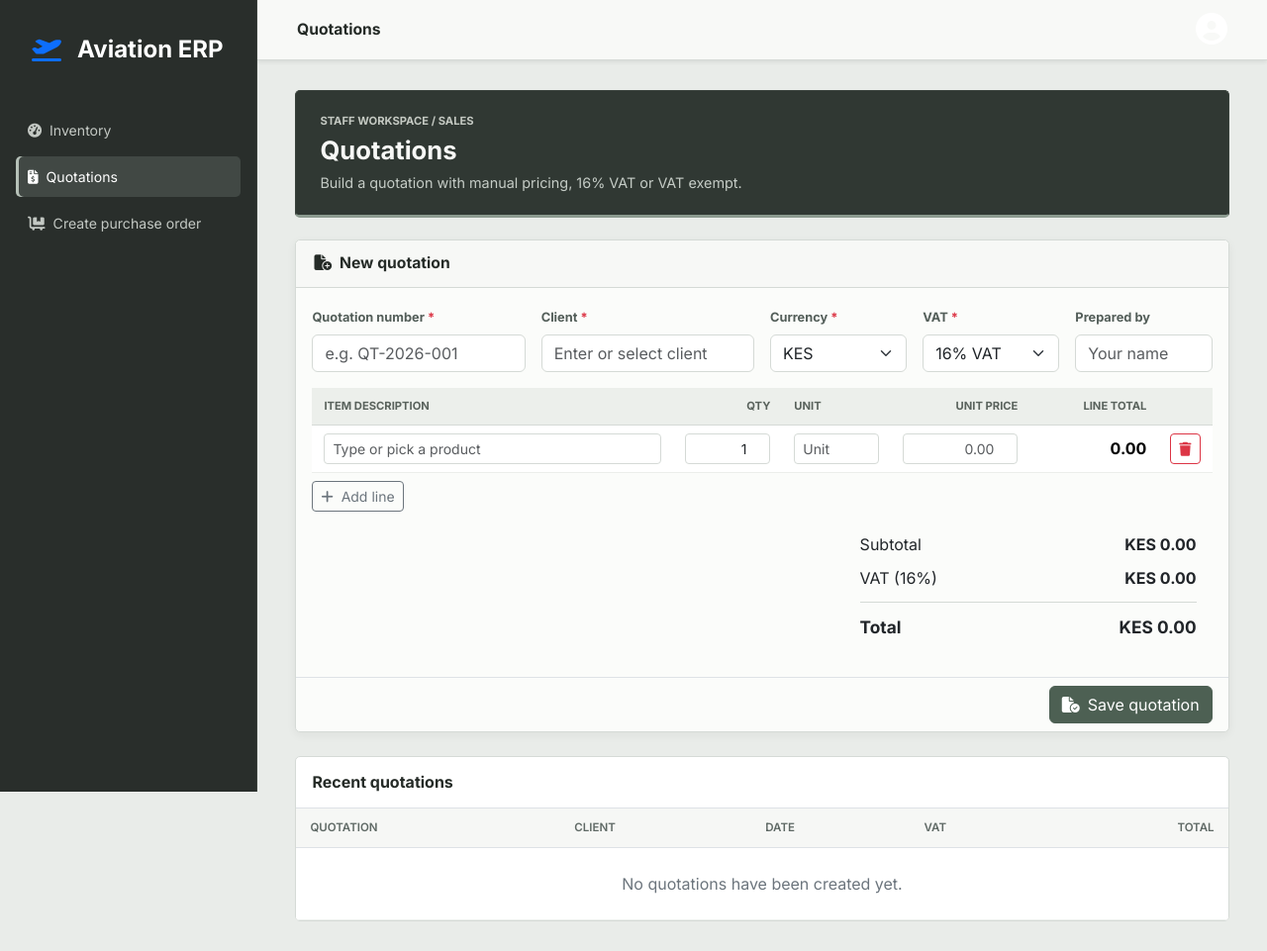
After one commit to whitetap/whitetap-inventory-erp, a Flask app: template templates/staff_quotations.html in a window 1280 px wide. The commit adds this page. Shown: the whole page at 99% size. Run offline with Flask 3, Linux system fonts and the light colour scheme; the template is opened without the code that fills it, so the values that code supplies are empty.

Commit message:
Quotation and mirroring of admin site

```diff
--- /dev/null
+++ b/templates/staff_quotations.html
@@ -0,0 +1,228 @@
+{% extends "base.html" %}
+{% block title %}Quotations - Aviation ERP{% endblock %}
+{% block page_title %}Quotations{% endblock %}
+{% block body_class %}staff-dashboard{% endblock %}
+
+{% block extra_styles %}
+<style>
+:root { --staff-ink:#252b27; --staff-muted:#68716b; --staff-paper:#e9ece9; --staff-line:#d5dad6; --staff-accent:#4d6053; }
+body.staff-dashboard { background:var(--staff-paper); color:var(--staff-ink); }
+body.staff-dashboard .sidebar { width:260px; background:#292e2b; border-right:1px solid #3b413d; }
+body.staff-dashboard .sidebar .nav-link { margin:3px 0; padding:10px 12px !important; border-radius:5px; color:#c3c8c3 !important; font-size:.88rem; }
+body.staff-dashboard .sidebar .nav-link:hover, body.staff-dashboard .sidebar .nav-link.active { color:#fff !important; background:#414844; transform:none; }
+body.staff-dashboard .sidebar .nav-link.active { box-shadow:inset 3px 0 #b6c1b8; }
+body.staff-dashboard .topbar { position:sticky; top:0; z-index:900; width:calc(100% - 260px); margin-left:260px; padding:13px 28px; background:#f8f9f7; border-bottom:1px solid var(--staff-line); }
+body.staff-dashboard .topbar h4 { color:var(--staff-ink) !important; font-size:.98rem; font-weight:650; }
+body.staff-dashboard .main-content { min-height:calc(100vh - 60px); margin-left:260px; padding:30px clamp(18px, 3vw, 42px); background:var(--staff-paper); }
+body.staff-dashboard .card { border:1px solid var(--staff-line) !important; border-radius:5px; background:#fbfcfa !important; box-shadow:0 3px 10px rgba(29,36,31,.055) !important; }
+.quotation-page { max-width:1280px; margin:0 auto; }
+.quotation-heading { display:flex; align-items:flex-end; justify-content:space-between; gap:18px; margin-bottom:22px; padding:22px 24px; border:1px solid #39423c; border-bottom:3px solid #8c9b90; border-radius:5px; background:#303833; }
+.quotation-kicker { margin-bottom:6px; color:#c4c9c2; font-size:.7rem; font-weight:700; text-transform:uppercase; }
+.quotation-heading h1 { margin:0; color:#f7f8f6; font-size:1.6rem; font-weight:700; }
+.quotation-heading p { margin:6px 0 0; color:#c5ccc6; font-size:.9rem; }
+.quotation-form .card-header { padding:14px 18px; border-bottom:1px solid var(--staff-line); background:#f7f8f6; }
+.quotation-form .card-header h2 { margin:0; color:var(--staff-ink); font-size:.98rem; font-weight:680; }
+.quotation-form .form-label { color:#535e59; font-size:.8rem; font-weight:650; }
+.quotation-form .form-control, .quotation-form .form-select { border-color:var(--staff-line); }
+.quotation-form .form-control:focus, .quotation-form .form-select:focus { border-color:#87948b; box-shadow:0 0 0 3px rgba(83,104,91,.12); }
+.quotation-lines th { padding:10px 12px; border-bottom:1px solid var(--staff-line); background:#ecefeb; color:#59625c; font-size:.7rem; font-weight:700; text-transform:uppercase; }
+.quotation-lines td { padding:8px 12px; border-color:#eceeeb; vertical-align:middle; }
+.quotation-totals { width:min(340px, 100%); margin:16px 16px 16px auto; }
+.quotation-totals div { display:flex; justify-content:space-between; gap:18px; padding:5px 0; }
+.quotation-totals .grand-total { margin-top:7px; padding-top:12px; border-top:1px solid var(--staff-line); font-size:1.08rem; font-weight:750; }
+.quotation-primary { color:#fff; border-color:var(--staff-accent); background:var(--staff-accent); }
+.quotation-primary:hover { color:#fff; border-color:#3d4f43; background:#3d4f43; }
+.quotation-list { overflow:hidden; border:1px solid var(--staff-line); border-radius:5px; background:#fff; }
+.quotation-list th { padding:11px 14px; background:#f6f7f5; color:#5f6965; font-size:.72rem; text-transform:uppercase; }
+.quotation-list td { padding:12px 14px; border-color:#edf0ed; vertical-align:middle; }
+@media(max-width:992px) { body.staff-dashboard .topbar { width:100%; margin-left:0; } body.staff-dashboard .main-content { margin-left:0; padding:20px 16px; } }
+@media(max-width:575px) { .quotation-heading { align-items:flex-start; flex-direction:column; } .quotation-heading h1 { font-size:1.35rem; } }
+</style>
+{% endblock %}
+
+{% block sidebar_navigation %}
+<li class="nav-item"><a class="nav-link" href="{{ url_for('staff_inventory') }}"><i class="fas fa-gauge-high me-2"></i>Inventory</a></li>
+<li class="nav-item"><a class="nav-link active" href="{{ url_for('staff_quotations') }}"><i class="fas fa-file-invoice-dollar me-2"></i>Quotations</a></li>
+<li class="nav-item"><a class="nav-link" href="{{ url_for('staff_purchase_orders') }}"><i class="fas fa-cart-flatbed me-2"></i>Create purchase order</a></li>
+{% endblock %}
+
+{% block content %}
+<div class="quotation-page">
+  <header class="quotation-heading">
+    <div>
+      <div class="quotation-kicker">Staff workspace / Sales</div>
+      <h1>Quotations</h1>
+      <p>Build a quotation with manual pricing, 16% VAT or VAT exempt.</p>
+    </div>
+  </header>
+
+  <section class="card quotation-form mb-4" aria-label="Create a quotation">
+    <div class="card-header"><h2><i class="fas fa-file-circle-plus me-2" aria-hidden="true"></i>New quotation</h2></div>
+    <form method="post" action="{{ url_for('staff_quotations') }}" id="quotationForm" data-tax-standard="0.16">
+      <div class="card-body">
+        <div class="row g-3 mb-3">
+          <div class="col-sm-6 col-lg-3">
+            <label class="form-label" for="quotationNumber">Quotation number <span class="text-danger">*</span></label>
+            <input id="quotationNumber" class="form-control" name="quotation_number" maxlength="60" placeholder="e.g. QT-2026-001" required>
+          </div>
+          <div class="col-sm-6 col-lg-3">
+            <label class="form-label" for="quotationClient">Client <span class="text-danger">*</span></label>
+            <input id="quotationClient" class="form-control" name="client_name" list="knownClients" maxlength="200" placeholder="Enter or select client" required>
+            <datalist id="knownClients">{% for client in clients %}<option value="{{ client.name }}">{% endfor %}</datalist>
+          </div>
+          <div class="col-sm-6 col-lg-2">
+            <label class="form-label" for="quotationCurrency">Currency <span class="text-danger">*</span></label>
+            <select id="quotationCurrency" class="form-select" name="currency" required>
+              <option value="KES" selected>KES</option>
+              <option value="USD">USD</option>
+            </select>
+          </div>
+          <div class="col-sm-6 col-lg-2">
+            <label class="form-label" for="quotationTax">VAT <span class="text-danger">*</span></label>
+            <select id="quotationTax" class="form-select" name="tax_mode" required>
+              <option value="standard" selected>16% VAT</option>
+              <option value="exempt">Exempt</option>
+            </select>
+          </div>
+          <div class="col-sm-6 col-lg-2">
+            <label class="form-label" for="quotationPreparedBy">Prepared by</label>
+            <input id="quotationPreparedBy" class="form-control" name="created_by" maxlength="100" placeholder="Your name">
+          </div>
+        </div>
+
+        <div class="table-responsive">
+          <table class="table quotation-lines mb-0">
+            <thead>
+              <tr>
+                <th style="min-width:220px">Item description</th>
+                <th style="width:110px" class="text-end">Qty</th>
+                <th style="width:110px">Unit</th>
+                <th style="width:140px" class="text-end">Unit price</th>
+                <th style="width:130px" class="text-end">Line total</th>
+                <th style="width:44px"><span class="visually-hidden">Remove</span></th>
+              </tr>
+            </thead>
+            <tbody id="quotationLines">
+              <tr class="quotation-line">
+                <td>
+                  <input class="form-control form-control-sm item-description" name="item_description" list="productOptions" maxlength="200" placeholder="Type or pick a product" required>
+                  <input type="hidden" name="item_product_id" class="item-product-id">
+                  <input type="hidden" name="item_sku" class="item-sku">
+                </td>
+                <td><input class="form-control form-control-sm text-end item-quantity" name="item_quantity" type="number" min="0.001" step="0.001" value="1" required></td>
+                <td><input class="form-control form-control-sm item-unit" name="item_unit" maxlength="20" placeholder="Unit"></td>
+                <td><input class="form-control form-control-sm text-end item-price" name="item_price" type="number" min="0" step="0.01" placeholder="0.00" required></td>
+                <td class="text-end fw-bold line-total">0.00</td>
+                <td><button type="button" class="btn btn-outline-danger btn-sm remove-line" title="Remove line" aria-label="Remove line"><i class="fas fa-trash" aria-hidden="true"></i></button></td>
+              </tr>
+            </tbody>
+          </table>
+        </div>
+        <datalist id="productOptions">
+          {% for product in products %}<option value="{{ product.name }}" data-id="{{ product.id }}" data-sku="{{ product.sku }}" data-unit="{{ product.unit }}">{% endfor %}
+        </datalist>
+        <div class="mt-2">
+          <button type="button" id="addLine" class="btn btn-outline-secondary btn-sm"><i class="fas fa-plus me-2" aria-hidden="true"></i>Add line</button>
+        </div>
+
+        <div class="quotation-totals">
+          <div><span>Subtotal</span><strong id="subtotalValue">0.00</strong></div>
+          <div><span id="taxLabel">VAT (16%)</span><strong id="taxValue">0.00</strong></div>
+          <div class="grand-total"><span>Total</span><strong id="totalValue">0.00</strong></div>
+        </div>
+      </div>
+      <div class="card-footer text-end bg-transparent border-top">
+        <button type="submit" class="btn quotation-primary"><i class="fas fa-file-circle-check me-2" aria-hidden="true"></i>Save quotation</button>
+      </div>
+    </form>
+  </section>
+
+  <section class="quotation-list" aria-label="Recent quotations">
+    <div class="p-3 border-bottom"><h2 class="h6 fw-bold mb-0">Recent quotations</h2></div>
+    <div class="table-responsive"><table class="table mb-0">
+      <thead><tr><th>Quotation</th><th>Client</th><th>Date</th><th>VAT</th><th class="text-end">Total</th></tr></thead>
+      <tbody>
+        {% for quotation, quotation_client_name in quotations %}
+        <tr>
+          <td><a href="{{ url_for('staff_quotation_detail', quotation_id=quotation.id) }}">{{ quotation.quotation_number }}</a></td>
+          <td>{{ quotation_client_name }}</td>
+          <td><time data-utc-timestamp="{{ quotation.created_at.isoformat() }}">{{ quotation.created_at.strftime('%Y-%m-%d') }}</time></td>
+          <td>{{ 'Exempt' if quotation.tax_mode == 'exempt' else '16%' }}</td>
+          <td class="text-end fw-bold">{{ quotation.currency }} {{ '%.2f'|format(quotation.total) }}</td>
+        </tr>
+        {% else %}
+        <tr><td colspan="5" class="py-4 text-center text-secondary">No quotations have been created yet.</td></tr>
+        {% endfor %}
+      </tbody>
+    </table></div>
+  </section>
+</div>
+
+<script>
+document.addEventListener('DOMContentLoaded', function() {
+  const form = document.getElementById('quotationForm');
+  if (!form) return;
+  const linesBody = document.getElementById('quotationLines');
+  const currencySelect = document.getElementById('quotationCurrency');
+  const taxSelect = document.getElementById('quotationTax');
+  const productOptions = document.getElementById('productOptions');
+
+  function formatMoney(value) {
+    return Number(value || 0).toLocaleString(undefined, { minimumFractionDigits: 2, maximumFractionDigits: 2 });
+  }
+
+  function updateTotals() {
+    let subtotal = 0;
+    linesBody.querySelectorAll('.quotation-line').forEach(row => {
+      const quantity = Number(row.querySelector('.item-quantity').value) || 0;
+      const price = Number(row.querySelector('.item-price').value) || 0;
+      const lineTotal = quantity * price;
+      row.querySelector('.line-total').textContent = formatMoney(lineTotal);
+      subtotal += lineTotal;
+    });
+    const taxRate = taxSelect.value === 'standard' ? 0.16 : 0;
+    const tax = subtotal * taxRate;
+    document.getElementById('taxLabel').textContent = taxSelect.value === 'standard' ? 'VAT (16%)' : 'VAT (Exempt)';
+    document.getElementById('subtotalValue').textContent = currencySelect.value + ' ' + formatMoney(subtotal);
+    document.getElementById('taxValue').textContent = currencySelect.value + ' ' + formatMoney(tax);
+    document.getElementById('totalValue').textContent = currencySelect.value + ' ' + formatMoney(subtotal + tax);
+  }
+
+  function bindRow(row) {
+    row.querySelector('.item-description').addEventListener('input', function() {
+      const match = Array.from(productOptions.options).find(option => option.value === this.value);
+      row.querySelector('.item-product-id').value = match ? match.dataset.id : '';
+      row.querySelector('.item-sku').value = match ? match.dataset.sku : '';
+      if (match && match.dataset.unit && !row.querySelector('.item-unit').value) {
+        row.querySelector('.item-unit').value = match.dataset.unit;
+      }
+    });
+    row.querySelector('.remove-line').addEventListener('click', function() {
+      if (linesBody.querySelectorAll('.quotation-line').length > 1) {
+        row.remove();
+        updateTotals();
+      } else {
+        row.querySelectorAll('input').forEach(input => { input.value = input.classList.contains('item-quantity') ? '1' : ''; });
+        updateTotals();
+      }
+    });
+  }
+
+  document.getElementById('addLine').addEventListener('click', function() {
+    const template = linesBody.querySelector('.quotation-line');
+    const clone = template.cloneNode(true);
+    clone.querySelectorAll('input').forEach(input => { input.value = input.classList.contains('item-quantity') ? '1' : ''; });
+    clone.querySelector('.line-total').textContent = '0.00';
+    linesBody.appendChild(clone);
+    bindRow(clone);
+    clone.querySelector('.item-description').focus();
+  });
+
+  linesBody.querySelectorAll('.quotation-line').forEach(bindRow);
+  form.addEventListener('input', updateTotals);
+  taxSelect.addEventListener('change', updateTotals);
+  currencySelect.addEventListener('change', updateTotals);
+  updateTotals();
+});
+</script>
+{% endblock %}
```
Also changed, not shown: app_fixed_final.py (+173 -15 lines), templates/staff_dashboard.html (+16 -130 lines), templates/staff_quotation_detail.html (added, +105 -0 lines).
